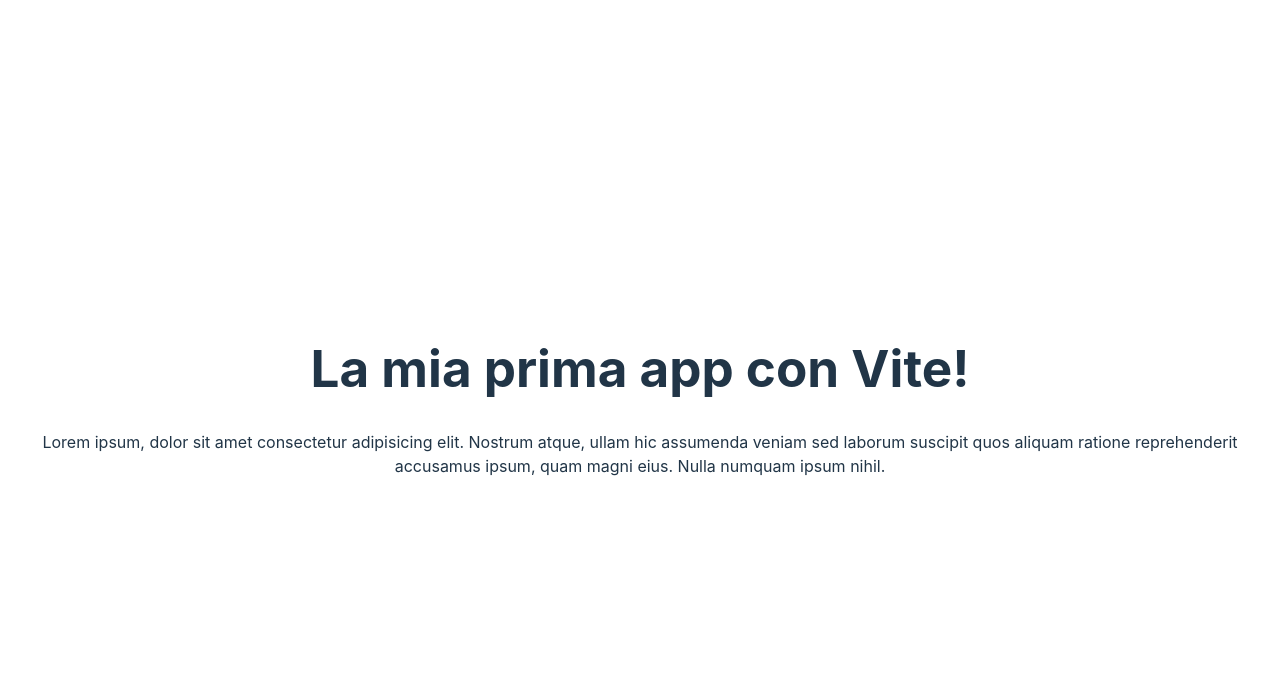
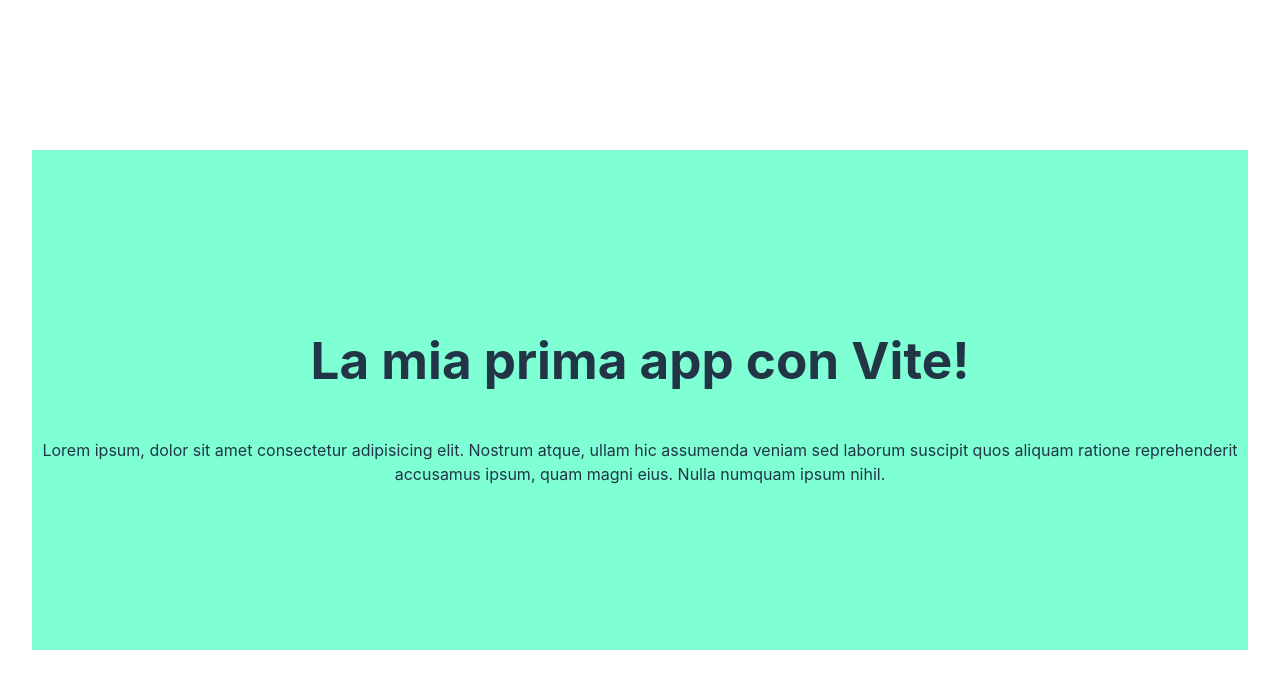
Before and after one commit to Giovanni-Palmitessa/vite-hello-world, a Vue app: page / in a window 1280 px wide. Shown: the top 688 px of the page. Built offline with nearby package versions, Linux system fonts and the light colour scheme.

Commit message:
add style for main component

```diff
--- a/src/components/titleComponent.vue
+++ b/src/components/titleComponent.vue
@@ -3,8 +3,10 @@
 </script>
 
 <template>
-  <h1>La mia prima app con Vite!</h1>
-  <p>Lorem ipsum, dolor sit amet consectetur adipisicing elit. Nostrum atque, ullam hic assumenda veniam sed laborum suscipit quos aliquam ratione reprehenderit accusamus ipsum, quam magni eius. Nulla numquam ipsum nihil.</p>
+    <div class="container">
+        <h1>La mia prima app con Vite!</h1>
+        <p>Lorem ipsum, dolor sit amet consectetur adipisicing elit. Nostrum atque, ullam hic assumenda veniam sed laborum suscipit quos aliquam ratione reprehenderit accusamus ipsum, quam magni eius. Nulla numquam ipsum nihil.</p>
+    </div>
 </template>
 
 <style scoped>
--- a/src/style.css
+++ b/src/style.css
@@ -75,6 +75,14 @@
   text-align: center;
 }
 
+.container{
+  background-color: aquamarine;
+  height: 500px;
+  display: flex;
+  flex-direction: column;
+  justify-content: center;
+}
+
 @media (prefers-color-scheme: light) {
   :root {
     color: #213547;
```
